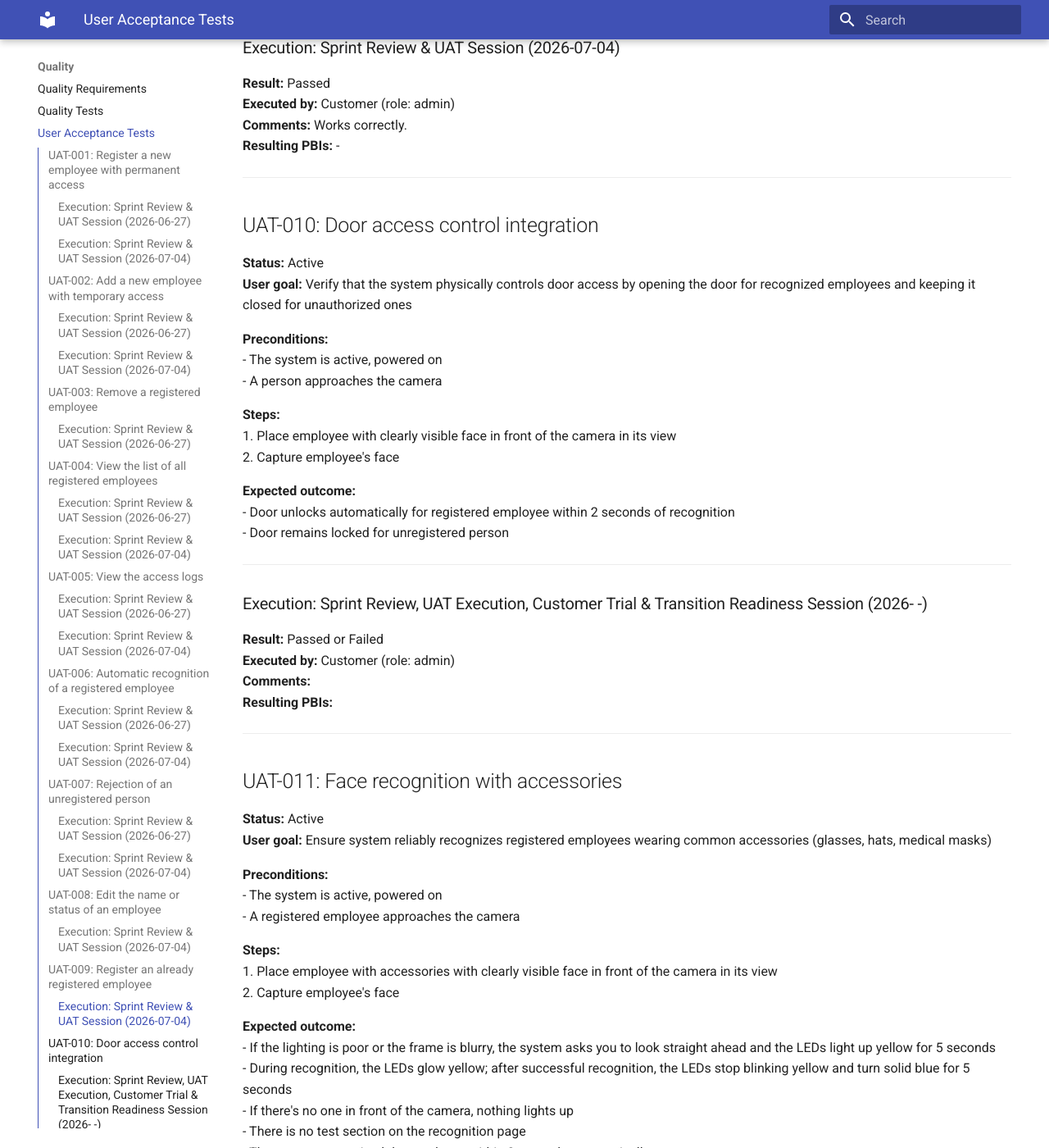
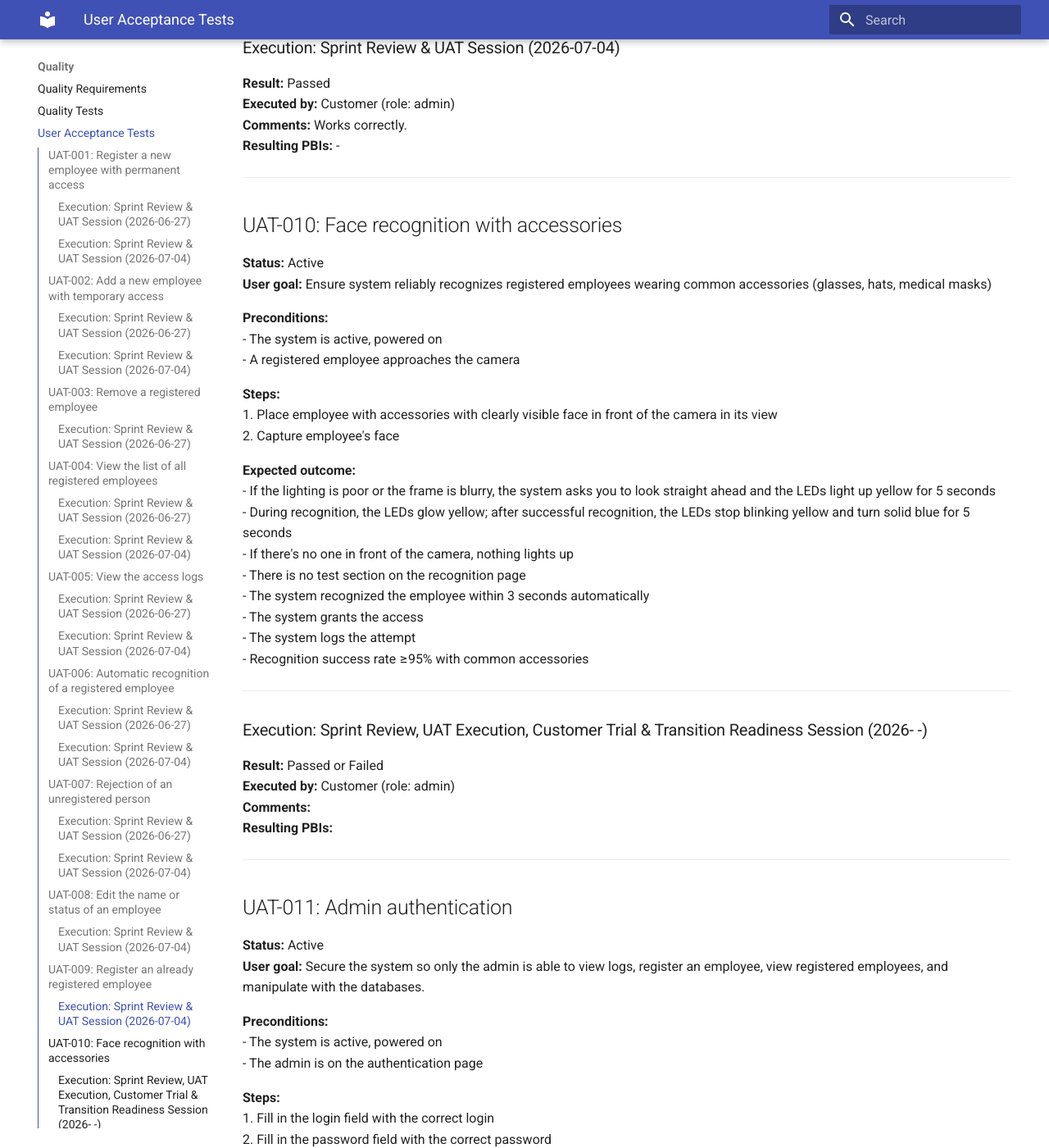
Before and after one commit to Innopolis-Robotics-Society/FaceGuardV3, an MkDocs documentation site: the page built from docs/user-acceptance-tests.md, in a window 1280 px wide and 1400 px high, scrolled down 6650 px. Shown: the whole window at 82% size. Built offline with MkDocs 1.6.1 and Material for MkDocs 9.7.7, drawn with Linux system fonts in a browser that asks for light colours; some of the changed text lies outside the part shown.

Commit message:
Revise UATs for face recognition and admin authentication
Updated user acceptance tests to reflect changes in face recognition scenarios and renumbered tests accordingly.

```diff
--- a/docs/user-acceptance-tests.md
+++ b/docs/user-acceptance-tests.md
@@ -335,33 +335,7 @@
 
 ---
 
-## UAT-010: Door access control integration
-
-**Status:** Active
-**User goal:** Verify that the system physically controls door access by opening the door for recognized employees and keeping it closed for unauthorized ones
-
-**Preconditions:**
-- The system is active, powered on
-- A person approaches the camera
-
-**Steps:**
-1. Place employee with clearly visible face in front of the camera in its view
-2. Capture employee's face
-
-**Expected outcome:**
-- Door unlocks automatically for registered employee within 2 seconds of recognition
-- Door remains locked for unregistered person
----
-### Execution: Sprint Review, UAT Execution, Customer Trial & Transition Readiness Session (2026-  -)
-
-**Result:** Passed or Failed
-**Executed by:** Customer (role: admin)
-**Comments:**
-**Resulting PBIs:**
-
----
-
-## UAT-011: Face recognition with accessories
+## UAT-010: Face recognition with accessories
 
 **Status:** Active
 **User goal:** Ensure system reliably recognizes registered employees wearing common accessories (glasses, hats, medical masks)
```
Also changed, not shown: other parts of docs/user-acceptance-tests.md (+2 -2 lines).
